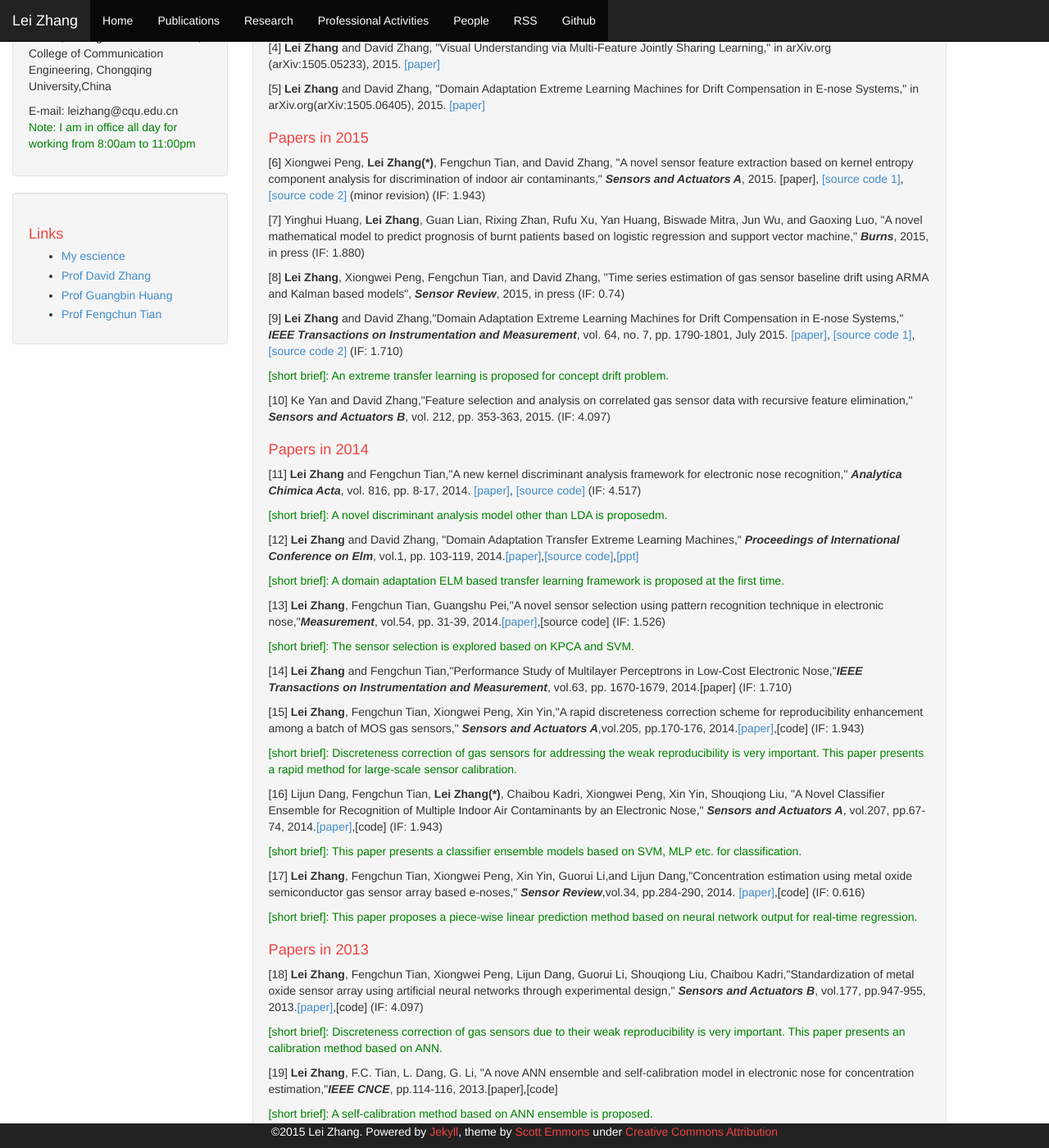
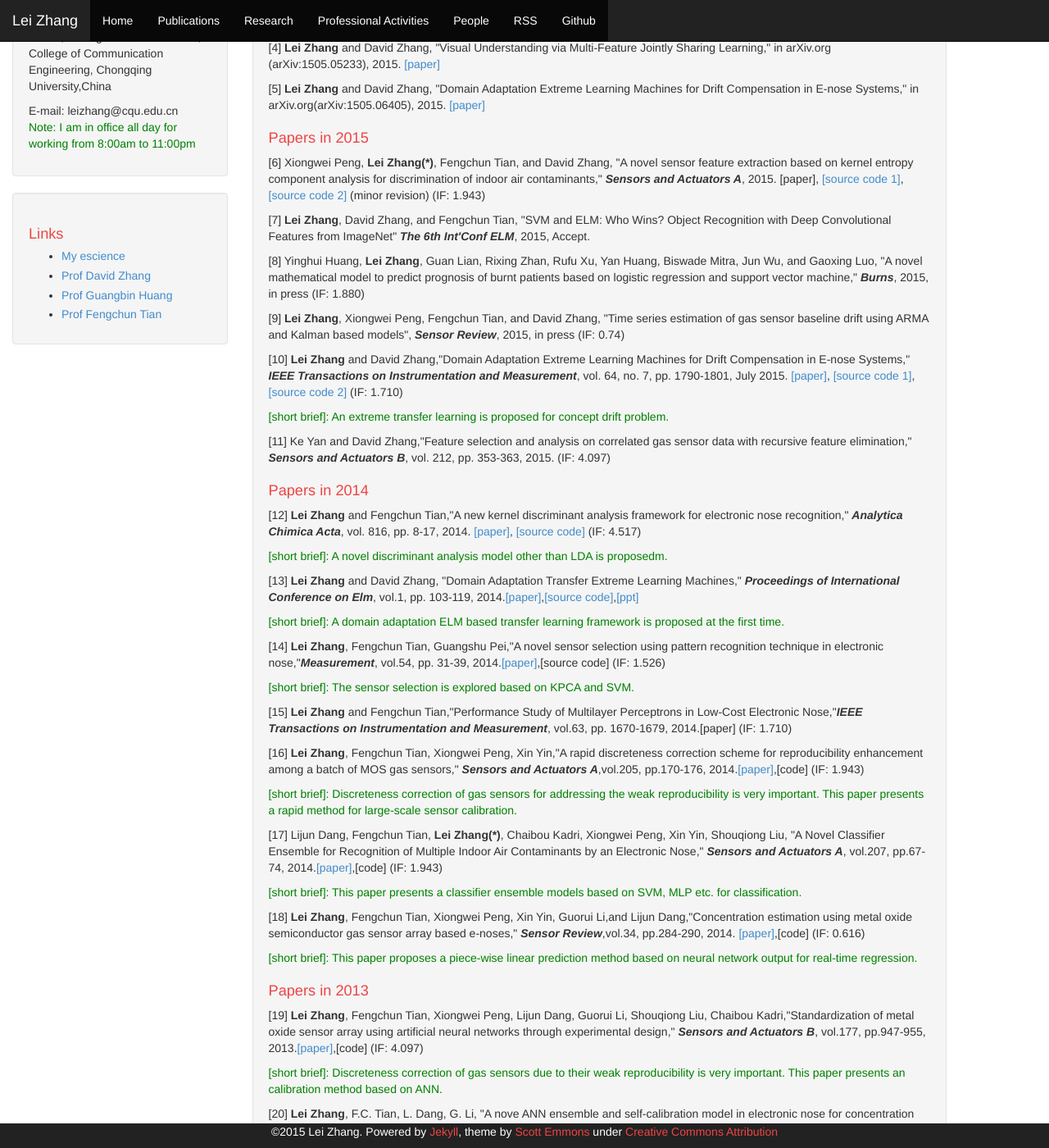
Before and after one commit to DrLeiZhang/website, a Jekyll site: the page built from publications.html, in a window 1280 px wide and 1400 px high, scrolled down 355 px. Shown: the whole window at 82% size. Built offline with Jekyll 4.4.1, drawn with Linux system fonts in a browser that asks for light colours; Markdown is read by kramdown in place of the engine named in the settings; some of the changed text lies outside the part shown.

Commit message:
Update
Signed-off-by: leizhang@cqu.edu.cn <leizhang@cqu.edu.cn>

```diff
--- a/publications.html
+++ b/publications.html
@@ -21,96 +21,97 @@
 
     <h1>Papers in 2015</h1>
 <p>[6] Xiongwei Peng, <B>Lei Zhang(*)</B>, Fengchun Tian, and David Zhang, "A novel sensor feature extraction based on kernel entropy component analysis for discrimination of indoor air contaminants," <I><B>Sensors and Actuators A</B></I>, 2015. [paper], <a href="resources/KECA-LSSVM_code_demo.rar">[source code 1]</a>, <a href="resources/KECA-SVM_code_demo.rar"> [source code 2]</a> (minor revision) (IF: 1.943)</p>
-<p>[7] Yinghui Huang, <B>Lei Zhang</B>, Guan Lian, Rixing Zhan, Rufu Xu, Yan Huang, Biswade Mitra, Jun Wu, and Gaoxing Luo, "A novel mathematical model to predict prognosis of burnt patients based on logistic regression and support vector machine," <I><B>Burns</B></I>, 2015, in press (IF: 1.880)</p>
+<p>[7] <B>Lei Zhang</B>, David Zhang, and Fengchun Tian, "SVM and ELM: Who Wins? Object Recognition with Deep Convolutional Features from ImageNet" <I><B>The 6th Int'Conf ELM</B></I>, 2015, Accept.
+<p>[8] Yinghui Huang, <B>Lei Zhang</B>, Guan Lian, Rixing Zhan, Rufu Xu, Yan Huang, Biswade Mitra, Jun Wu, and Gaoxing Luo, "A novel mathematical model to predict prognosis of burnt patients based on logistic regression and support vector machine," <I><B>Burns</B></I>, 2015, in press (IF: 1.880)</p>
 
-<p>[8] <B>Lei Zhang</B>, Xiongwei Peng, Fengchun Tian, and David Zhang, "Time series estimation of gas sensor baseline drift using ARMA and Kalman based models", <I><B>Sensor Review</B></I>, 2015, in press (IF: 0.74)</p>
+<p>[9] <B>Lei Zhang</B>, Xiongwei Peng, Fengchun Tian, and David Zhang, "Time series estimation of gas sensor baseline drift using ARMA and Kalman based models", <I><B>Sensor Review</B></I>, 2015, in press (IF: 0.74)</p>
 
-<p>[9] <B>Lei Zhang</B> and David Zhang,"Domain Adaptation Extreme Learning Machines for Drift Compensation in E-nose Systems,"</a> <I><B>IEEE Transactions on Instrumentation and Measurement</B></I>, vol. 64, no. 7, pp. 1790-1801, July 2015.<a href="resources/DAELM.pdf"> [paper]</a>,<a href="resources/DAELM-S.rar"> [source code 1]</a>, <a href="resources/DAELM-T.rar"> [source code 2]</a> (IF: 1.710)</p>
+<p>[10] <B>Lei Zhang</B> and David Zhang,"Domain Adaptation Extreme Learning Machines for Drift Compensation in E-nose Systems,"</a> <I><B>IEEE Transactions on Instrumentation and Measurement</B></I>, vol. 64, no. 7, pp. 1790-1801, July 2015.<a href="resources/DAELM.pdf"> [paper]</a>,<a href="resources/DAELM-S.rar"> [source code 1]</a>, <a href="resources/DAELM-T.rar"> [source code 2]</a> (IF: 1.710)</p>
 <p style="color:green;">[short brief]: An extreme transfer learning is proposed for concept drift problem.</p>
 
-<p>[10] Ke Yan and David Zhang,"Feature selection and analysis on correlated gas sensor data with recursive feature elimination,"</a> <I><B>Sensors and Actuators B</B></I>, vol. 212, pp. 353-363, 2015. (IF: 4.097)</p>
+<p>[11] Ke Yan and David Zhang,"Feature selection and analysis on correlated gas sensor data with recursive feature elimination,"</a> <I><B>Sensors and Actuators B</B></I>, vol. 212, pp. 353-363, 2015. (IF: 4.097)</p>
 
     <h1>Papers in 2014</h1>
-<p>[11] <B>Lei Zhang</B> and Fengchun Tian,"A new kernel discriminant analysis framework for electronic nose recognition," <I><B>Analytica Chimica Acta</B></I>, vol. 816, pp. 8-17, 2014.<a href="resources/KNDA.pdf"> [paper]</a>,<a href="resources/KNDA_demo.rar"> [source code] </a>(IF: 4.517)</p>
+<p>[12] <B>Lei Zhang</B> and Fengchun Tian,"A new kernel discriminant analysis framework for electronic nose recognition," <I><B>Analytica Chimica Acta</B></I>, vol. 816, pp. 8-17, 2014.<a href="resources/KNDA.pdf"> [paper]</a>,<a href="resources/KNDA_demo.rar"> [source code] </a>(IF: 4.517)</p>
 <p style="color:green;">[short brief]: A novel discriminant analysis model other than LDA is proposedm.</p>
 
-<p>[12] <B>Lei Zhang</B> and David Zhang, "Domain Adaptation Transfer Extreme Learning Machines," <I><B>Proceedings of International Conference on Elm</B></I>, vol.1, pp. 103-119, 2014.<a href="resources/DAELM-S.pdf">[paper]</a>,<a href="resources/DAELM-S.rar">[source code]</a>,<a href="resources/ELM 2014 in Singapore-Lei Zhang">[ppt]</a></p>
+<p>[13] <B>Lei Zhang</B> and David Zhang, "Domain Adaptation Transfer Extreme Learning Machines," <I><B>Proceedings of International Conference on Elm</B></I>, vol.1, pp. 103-119, 2014.<a href="resources/DAELM-S.pdf">[paper]</a>,<a href="resources/DAELM-S.rar">[source code]</a>,<a href="resources/ELM 2014 in Singapore-Lei Zhang">[ppt]</a></p>
 <p style="color:green;">[short brief]: A domain adaptation ELM based transfer learning framework is proposed at the first time.</p>
 
-<p>[13] <B>Lei Zhang</B>, Fengchun Tian, Guangshu Pei,"A novel sensor selection using pattern recognition technique in electronic nose,"<I><B>Measurement</B></I>, vol.54, pp. 31-39, 2014.<a href="resources/Sensor selection.pdf">[paper]</a>,[source code] (IF: 1.526)</p>
+<p>[14] <B>Lei Zhang</B>, Fengchun Tian, Guangshu Pei,"A novel sensor selection using pattern recognition technique in electronic nose,"<I><B>Measurement</B></I>, vol.54, pp. 31-39, 2014.<a href="resources/Sensor selection.pdf">[paper]</a>,[source code] (IF: 1.526)</p>
 <p style="color:green;">[short brief]: The sensor selection is explored based on KPCA and SVM.</p>
 
-<p>[14] <B>Lei Zhang</B> and Fengchun Tian,"Performance Study of Multilayer Perceptrons in Low-Cost Electronic Nose,"<I><B>IEEE Transactions on Instrumentation and Measurement</B></I>, vol.63, pp. 1670-1679, 2014.[paper] (IF: 1.710)</p>
+<p>[15] <B>Lei Zhang</B> and Fengchun Tian,"Performance Study of Multilayer Perceptrons in Low-Cost Electronic Nose,"<I><B>IEEE Transactions on Instrumentation and Measurement</B></I>, vol.63, pp. 1670-1679, 2014.[paper] (IF: 1.710)</p>
 
-<p>[15] <B>Lei Zhang</B>, Fengchun Tian, Xiongwei Peng, Xin Yin,"A rapid discreteness correction scheme for reproducibility enhancement among a batch of MOS gas sensors," <I><B>Sensors and Actuators A</B></I>,vol.205, pp.170-176, 2014.<a href="resources/Rapid discreteness calibration.pdf">[paper]</a>,[code] (IF: 1.943)</p>
+<p>[16] <B>Lei Zhang</B>, Fengchun Tian, Xiongwei Peng, Xin Yin,"A rapid discreteness correction scheme for reproducibility enhancement among a batch of MOS gas sensors," <I><B>Sensors and Actuators A</B></I>,vol.205, pp.170-176, 2014.<a href="resources/Rapid discreteness calibration.pdf">[paper]</a>,[code] (IF: 1.943)</p>
 <p style="color:green;">[short brief]: Discreteness correction of gas sensors for addressing the weak reproducibility is very important. This paper presents a rapid method for large-scale sensor calibration.</p>
 
-<p>[16] Lijun Dang, Fengchun Tian, <B>Lei Zhang(*)</B>, Chaibou Kadri, Xiongwei Peng, Xin Yin, Shouqiong Liu, "A Novel Classifier Ensemble for Recognition of Multiple Indoor Air Contaminants by an Electronic Nose," <I><B>Sensors and Actuators A</B></I>, vol.207, pp.67-74, 2014.<a href="resources/Classifier_ensemble.pdf">[paper]</a>,[code] (IF: 1.943)</p>
+<p>[17] Lijun Dang, Fengchun Tian, <B>Lei Zhang(*)</B>, Chaibou Kadri, Xiongwei Peng, Xin Yin, Shouqiong Liu, "A Novel Classifier Ensemble for Recognition of Multiple Indoor Air Contaminants by an Electronic Nose," <I><B>Sensors and Actuators A</B></I>, vol.207, pp.67-74, 2014.<a href="resources/Classifier_ensemble.pdf">[paper]</a>,[code] (IF: 1.943)</p>
 <p style="color:green;">[short brief]: This paper presents a classifier ensemble models based on SVM, MLP etc. for classification.</p>
 
-<p>[17] <B>Lei Zhang</B>, Fengchun Tian, Xiongwei Peng, Xin Yin, Guorui Li,and Lijun Dang,"Concentration estimation using metal oxide semiconductor gas sensor array based e-noses," <I><B>Sensor Review</B></I>,vol.34, pp.284-290, 2014. <a href="resources/PLWE_ANN.pdf">[paper]</a>,[code] (IF: 0.616)</p>
+<p>[18] <B>Lei Zhang</B>, Fengchun Tian, Xiongwei Peng, Xin Yin, Guorui Li,and Lijun Dang,"Concentration estimation using metal oxide semiconductor gas sensor array based e-noses," <I><B>Sensor Review</B></I>,vol.34, pp.284-290, 2014. <a href="resources/PLWE_ANN.pdf">[paper]</a>,[code] (IF: 0.616)</p>
 <p style="color:green;">[short brief]: This paper proposes a piece-wise linear prediction method based on neural network output for real-time regression.</p>
 
 <h1>Papers in 2013</h1>
-<p>[18] <B>Lei Zhang</B>, Fengchun Tian, Xiongwei Peng, Lijun Dang, Guorui Li, Shouqiong Liu, Chaibou Kadri,"Standardization of metal oxide sensor array using artificial neural networks through experimental design," <I><B>Sensors and Actuators B</B></I>, vol.177, pp.947-955, 2013.<a href="resources/Standardization.pdf">[paper]</a>,[code] (IF: 4.097)</p>
+<p>[19] <B>Lei Zhang</B>, Fengchun Tian, Xiongwei Peng, Lijun Dang, Guorui Li, Shouqiong Liu, Chaibou Kadri,"Standardization of metal oxide sensor array using artificial neural networks through experimental design," <I><B>Sensors and Actuators B</B></I>, vol.177, pp.947-955, 2013.<a href="resources/Standardization.pdf">[paper]</a>,[code] (IF: 4.097)</p>
 <p style="color:green;">[short brief]: Discreteness correction of gas sensors due to their weak reproducibility is very important. This paper presents an calibration method based on ANN.</p>
 
-<p>[19] <B>Lei Zhang</B>, F.C. Tian, L. Dang, G. Li, "A nove ANN ensemble and self-calibration model in electronic nose for concentration estimation,"<I><B>IEEE CNCE</B></I>, pp.114-116, 2013.[paper],[code]</p>
+<p>[20] <B>Lei Zhang</B>, F.C. Tian, L. Dang, G. Li, "A nove ANN ensemble and self-calibration model in electronic nose for concentration estimation,"<I><B>IEEE CNCE</B></I>, pp.114-116, 2013.[paper],[code]</p>
 <p style="color:green;">[short brief]: A self-calibration method based on ANN ensemble is proposed.</p>
 
-<p>[20] <B>Lei Zhang</B>, F.C. Tian, S. Liu, J. Guo, B. Hu,Q. Ye, L. Dang, C. Kadri, J. Feng, "Chaos based neural network optimization for concentration estimation of indoor air contaminants by an electronic nose,"<I><B>Sensors and Actuators A</B></I>,vol.189, pp. 161-167, 2013.<a href="resources/Chaos_neural_network.pdf">[paper]</a>,[code] (IF: 1.943)</p>
+<p>[21] <B>Lei Zhang</B>, F.C. Tian, S. Liu, J. Guo, B. Hu,Q. Ye, L. Dang, C. Kadri, J. Feng, "Chaos based neural network optimization for concentration estimation of indoor air contaminants by an electronic nose,"<I><B>Sensors and Actuators A</B></I>,vol.189, pp. 161-167, 2013.<a href="resources/Chaos_neural_network.pdf">[paper]</a>,[code] (IF: 1.943)</p>
 <p style="color:green;">[short brief]: A neural network optimization method based on chaos search is proposed for regression.</p>
 
-<p>[21] <B>Lei Zhang</B>, Fengchun Tian, Shouqiong Liu, Lijun Dang,Xiongwei Peng, Xin Yin,"Chaotic time series prediction of e-nose sensor drift in embedded phase space," <I><B>Sensors and Actuators B</B></I>, vol.182, pp.71-79,2013.<a href="resources/Drift_prediction.pdf">[paper]</a>,[code] (IF: 4.097)</p>
+<p>[22] <B>Lei Zhang</B>, Fengchun Tian, Shouqiong Liu, Lijun Dang,Xiongwei Peng, Xin Yin,"Chaotic time series prediction of e-nose sensor drift in embedded phase space," <I><B>Sensors and Actuators B</B></I>, vol.182, pp.71-79,2013.<a href="resources/Drift_prediction.pdf">[paper]</a>,[code] (IF: 4.097)</p>
 <p style="color:green;">[short brief]: This paper, at the first time, analyze the chaotic behavior of sensor drift and its predictive characteristic using chaotic time series prediction model based on RBF neural network.</p>
 
-<p>[22] <B>Lei Zhang</B>, F. Tian, L. Dang, G. Li, X. Peng, X. Yin, S. Liu, "A novel background interferences elimination method in electronic nose using pattern recognition," <I><B>Sensors and Actuators A</B></I>, vol.201, pp.254-263, 2013. <a href="resources/Background_elimination.pdf">[paper]</a>,[code] (IF: 1.943)</p>
+<p>[23] <B>Lei Zhang</B>, F. Tian, L. Dang, G. Li, X. Peng, X. Yin, S. Liu, "A novel background interferences elimination method in electronic nose using pattern recognition," <I><B>Sensors and Actuators A</B></I>, vol.201, pp.254-263, 2013. <a href="resources/Background_elimination.pdf">[paper]</a>,[code] (IF: 1.943)</p>
 <p style="color:green;">[short brief]: This paper proposes an on-line background elimination method for suppressing the signal other than the target gases.</p>
 
-<p>[23] C. Kadri, F. Tian, <B>Lei Zhang</B>,"Neural Network Ensembles for Online Gas Concentration Estimation Using an Electronic Nose," <I><B>International Journal of Computer Science Issues</B></I>, vol.10, pp.129-135, 2013.[paper],[code]</p>
+<p>[24] C. Kadri, F. Tian, <B>Lei Zhang</B>,"Neural Network Ensembles for Online Gas Concentration Estimation Using an Electronic Nose," <I><B>International Journal of Computer Science Issues</B></I>, vol.10, pp.129-135, 2013.[paper],[code]</p>
 <p style="color:green;">[short brief]: An ensemble model based on multiple neural networks are proposed for regression.</p>
 
-<p>[24] C. Kadri, F. Tian, <B>Lei Zhang</B>, "Multi-objective Genetic Algorithm based on Selective Neural Networks Ensemble for Concentration Estimation of Indoor Air Pollutants Using Electronic Nose," <I><B>International Journal of Computer Science Issues</B></I>, vol.10, pp.105-112, 2013.[paper],[code]</p>
+<p>[25] C. Kadri, F. Tian, <B>Lei Zhang</B>, "Multi-objective Genetic Algorithm based on Selective Neural Networks Ensemble for Concentration Estimation of Indoor Air Pollutants Using Electronic Nose," <I><B>International Journal of Computer Science Issues</B></I>, vol.10, pp.105-112, 2013.[paper],[code]</p>
 
 <h1>Papers in 2012</h1>
-<p>[25] <B>Lei Zhang</B>, Fengchun Tian, Hong Nie, Lijun Dang, Guorui Li, Qi Ye, Chaibou Kadri,"Classification of multiple indoor air contaminants by an electronic nose and a hybrid support vector machine," <I><B>Sensors and Actuators B</B></I>, vol.174, pp.114-125, 2012.<a href="resources/HSVM.pdf">[paper]</a>,[code] (IF: 4.097) </p>
+<p>[26] <B>Lei Zhang</B>, Fengchun Tian, Hong Nie, Lijun Dang, Guorui Li, Qi Ye, Chaibou Kadri,"Classification of multiple indoor air contaminants by an electronic nose and a hybrid support vector machine," <I><B>Sensors and Actuators B</B></I>, vol.174, pp.114-125, 2012.<a href="resources/HSVM.pdf">[paper]</a>,[code] (IF: 4.097) </p>
 <p style="color:green;">[short brief]: A H-SVM method is proposed for multi-class classification, which is validated on machine olfaction data.</p>
 
-<p>[26] F. Tian, C. Kadri, <B>Lei Zhang</B>,"A novel cost-effective portable electronic nose for indoor/in-car air quality monitoring," Proceedings of the International Conference on Computer Distributed Control System and Intelligent Environment Monitoring, pp.4-8, 2012.[paper],[code]</p>
+<p>[27] F. Tian, C. Kadri, <B>Lei Zhang</B>,"A novel cost-effective portable electronic nose for indoor/in-car air quality monitoring," Proceedings of the International Conference on Computer Distributed Control System and Intelligent Environment Monitoring, pp.4-8, 2012.[paper],[code]</p>
 
-<p>[27] <B>Lei Zhang</B>, Fengchun Tian,"A Novel Chaotic Sequence Optimization Neural Network for Concentration Estimation of Formaldehyde by an Electronic Nose," <I><B>IEEE CICN</B></I>, pp. 856-859, 2012. [paper],[code]</p>
+<p>[28] <B>Lei Zhang</B>, Fengchun Tian,"A Novel Chaotic Sequence Optimization Neural Network for Concentration Estimation of Formaldehyde by an Electronic Nose," <I><B>IEEE CICN</B></I>, pp. 856-859, 2012. [paper],[code]</p>
 <p style="color:green;">[short brief]: An interesting chaotic sequence method is shown for optimizing the random weights of ANN.</p>
 
-<p>[28] F. Tian, H. Li, <B>Lei Zhang</B>,"A Denosing Method based on PCA and ICA in Electronic Nose for Gases Quantification," <I><B>J. Comp. Info. Syst.</B></I>,vol.8, pp.5005-5015, 2012.[paper],[code]</p>
+<p>[29] F. Tian, H. Li, <B>Lei Zhang</B>,"A Denosing Method based on PCA and ICA in Electronic Nose for Gases Quantification," <I><B>J. Comp. Info. Syst.</B></I>,vol.8, pp.5005-5015, 2012.[paper],[code]</p>
 <p style="color:green;">[short brief]: A chaotic search method is proposed for  optimizing the weights of neural network.</p>
 
-<p>[29] <B>Lei Zhang</B>, Fengchun Tian, Shouqiong Liu, Hongjuan Li, Chaibou Kadri, Lina Pan,"Applications of Adaptive Kalman Filter Coupled with Multilayer Perceptron for Quantification Purposes in Electronic Nose," <I><B>J. Comp. Info. Syst.</B></I>,vol.8, pp.275-282, 2012.[paper],[code]</p>
+<p>[30] <B>Lei Zhang</B>, Fengchun Tian, Shouqiong Liu, Hongjuan Li, Chaibou Kadri, Lina Pan,"Applications of Adaptive Kalman Filter Coupled with Multilayer Perceptron for Quantification Purposes in Electronic Nose," <I><B>J. Comp. Info. Syst.</B></I>,vol.8, pp.275-282, 2012.[paper],[code]</p>
 
-<p>[30] <B>Lei Zhang</B>, Fengchun Tian, Shiyuan Wang, "A modified statistical optimal null filter method for protein coding regions recognition," <I><B>Genomics, Proteomics & Bioinformatics</B></I>,vol.10,pp.166-173, 2012.<a href="resources/SONF.pdf">[paper]</a>,[code]</p>
+<p>[31] <B>Lei Zhang</B>, Fengchun Tian, Shiyuan Wang, "A modified statistical optimal null filter method for protein coding regions recognition," <I><B>Genomics, Proteomics & Bioinformatics</B></I>,vol.10,pp.166-173, 2012.<a href="resources/SONF.pdf">[paper]</a>,[code]</p>
 <p style="color:green;">[short brief]: An interesting filter model is shown for protein coding regions prediction with higher accuracy.</p>
 
-<p>[31] <B>Lei Zhang</B>, Fengchun Tian, Shiyuan Wang, Xiao Liu, "A novel coding method for gene mutation correction during protein translation process," <I><B>Journal of Theoretical Biology</B></I>,vol.296, pp.33-40, 2012.<a href="resources/Protein_coding.pdf">[paper]</a>,[code] (IF: 2.303)</p>
+<p>[32] <B>Lei Zhang</B>, Fengchun Tian, Shiyuan Wang, Xiao Liu, "A novel coding method for gene mutation correction during protein translation process," <I><B>Journal of Theoretical Biology</B></I>,vol.296, pp.33-40, 2012.<a href="resources/Protein_coding.pdf">[paper]</a>,[code] (IF: 2.303)</p>
 <p style="color:green;">[short brief]: An interesting coding method in information theroy is given for correction of gene mutation.</p>
 
-<p>[32] B. Zhu, J. Feng, J. Yang, <B>Lei Zhang</B>,"Multi-positive eye location based on complex background," <I><B>Application Research of Computers</B></I>, vol.29, pp.1977-1979, 2012.</p>
+<p>[33] B. Zhu, J. Feng, J. Yang, <B>Lei Zhang</B>,"Multi-positive eye location based on complex background," <I><B>Application Research of Computers</B></I>, vol.29, pp.1977-1979, 2012.</p>
 
-<p>[33] B. Zhu, J. Yang, N. Xu, <B>Lei Zhang</B>, "Face Recognition Based on Wavelet Transform and Improved KFD," <I><B>Opto-Electronic Engineering</B></I>, vol.39, pp.94-99, 2012.</p>
+<p>[34] B. Zhu, J. Yang, N. Xu, <B>Lei Zhang</B>, "Face Recognition Based on Wavelet Transform and Improved KFD," <I><B>Opto-Electronic Engineering</B></I>, vol.39, pp.94-99, 2012.</p>
 
-<p>[34] B. Zhu, G. Pei, <B>Lei Zhang</B>,"Spectrum Allocation Strategy Based on QoS Grading in Cognitive Radio," <I><B>Computer Engineering</B></I>, vol.38, pp.92-94, 2012.</p>
+<p>[35] B. Zhu, G. Pei, <B>Lei Zhang</B>,"Spectrum Allocation Strategy Based on QoS Grading in Cognitive Radio," <I><B>Computer Engineering</B></I>, vol.38, pp.92-94, 2012.</p>
 
-<p>[35] B. Zhu, J. Yang, M. Yun, <B>Lei Zhang</B>,"Integration of Global and Local Information for 3D Face Recognition," <I><B>J. Opto.Laser</B></I>,vol.23, pp.1977-1982, 2012.</p>
+<p>[36] B. Zhu, J. Yang, M. Yun, <B>Lei Zhang</B>,"Integration of Global and Local Information for 3D Face Recognition," <I><B>J. Opto.Laser</B></I>,vol.23, pp.1977-1982, 2012.</p>
 
-<p>[36] B. Zhu, G. Pei, <B>Lei Zhang</B>, "Spectrum Allocation with System Utility Maximization in Cognitive Radio Network," <I><B>Computer Engineering</B></I>, vol.38, pp.107-109, 2012.</p>
+<p>[37] B. Zhu, G. Pei, <B>Lei Zhang</B>, "Spectrum Allocation with System Utility Maximization in Cognitive Radio Network," <I><B>Computer Engineering</B></I>, vol.38, pp.107-109, 2012.</p>
 
-<p>[37] B. Zhu, M. Yun, M. Qian, <B>Lei Zhang</B>, "Power control algorithm with faster convergence based on non-cooperative game for cognitive networks," <I><B>J. Comp. App.</B></I> vol.37, pp.1823-1826, 2012.</p>
+<p>[38] B. Zhu, M. Yun, M. Qian, <B>Lei Zhang</B>, "Power control algorithm with faster convergence based on non-cooperative game for cognitive networks," <I><B>J. Comp. App.</B></I> vol.37, pp.1823-1826, 2012.</p>
 
-<p>[38] Y. Liao, S. Yang, X. Peng, H. Yang, <B>Lei Zhang</B>, "Statistic Guarantees of QoS in Wireless Asymmetric Relay Networks," <I><B>Journal of Beijing University of Posts and Telecommunications</B></I>, vol.35, pp.51-54, 2012.
+<p>[39] Y. Liao, S. Yang, X. Peng, H. Yang, <B>Lei Zhang</B>, "Statistic Guarantees of QoS in Wireless Asymmetric Relay Networks," <I><B>Journal of Beijing University of Posts and Telecommunications</B></I>, vol.35, pp.51-54, 2012.
 
 <h1>Papers in 2011</h1>
-<p>[39] <B>Lei Zhang</B>, Fengchun Tian, Chai bou Kadri, Guangshu Pei, Hongjuan Li, Lina Pan,"Gases concentration estimation using heuristics and bioinspired optimization models for experimental chemical electronic nose," <I><B>Sensors and Actuators B</B></I>, vol.160,pp.760-770, 2011. <a href="resources/Heuristic_neural_network.pdf">[paper]</a>,[code] (IF: 4.097)</p>
+<p>[40] <B>Lei Zhang</B>, Fengchun Tian, Chai bou Kadri, Guangshu Pei, Hongjuan Li, Lina Pan,"Gases concentration estimation using heuristics and bioinspired optimization models for experimental chemical electronic nose," <I><B>Sensors and Actuators B</B></I>, vol.160,pp.760-770, 2011. <a href="resources/Heuristic_neural_network.pdf">[paper]</a>,[code] (IF: 4.097)</p>
 <p style="color:green;">[short brief]: This paper proposes an heuristics search method based on particle swarm optimization (PSO) for neural network opimization.</p>
 
-<p>[40] <B>Lei Zhang</B>, F.C. Tian, C. Kadri, B. Xiao, H.J. Li, L. Pan, H. Zhou, "On-Line Sensor Calibration Transfer Among Electronic Nose Instruments for Monitoring Volatile Organic Chemicals in Indoor Air Quality," <I><B>Sensors and Actuators B</B></I>, vol.160, pp.899-909, 2011.<a href="resources/On-line_calibration.pdf">[paper]</a>,[code] (IF: 4.097)</p>
+<p>[41] <B>Lei Zhang</B>, F.C. Tian, C. Kadri, B. Xiao, H.J. Li, L. Pan, H. Zhou, "On-Line Sensor Calibration Transfer Among Electronic Nose Instruments for Monitoring Volatile Organic Chemicals in Indoor Air Quality," <I><B>Sensors and Actuators B</B></I>, vol.160, pp.899-909, 2011.<a href="resources/On-line_calibration.pdf">[paper]</a>,[code] (IF: 4.097)</p>
 <p style="color:green;">[short brief]: This paper present a very simple and effective on-line sensor calibration based on affine transformation and robust weighted least square. The finding is that the sensor response between E-Nose systems is linear.</p>
 
 
```
